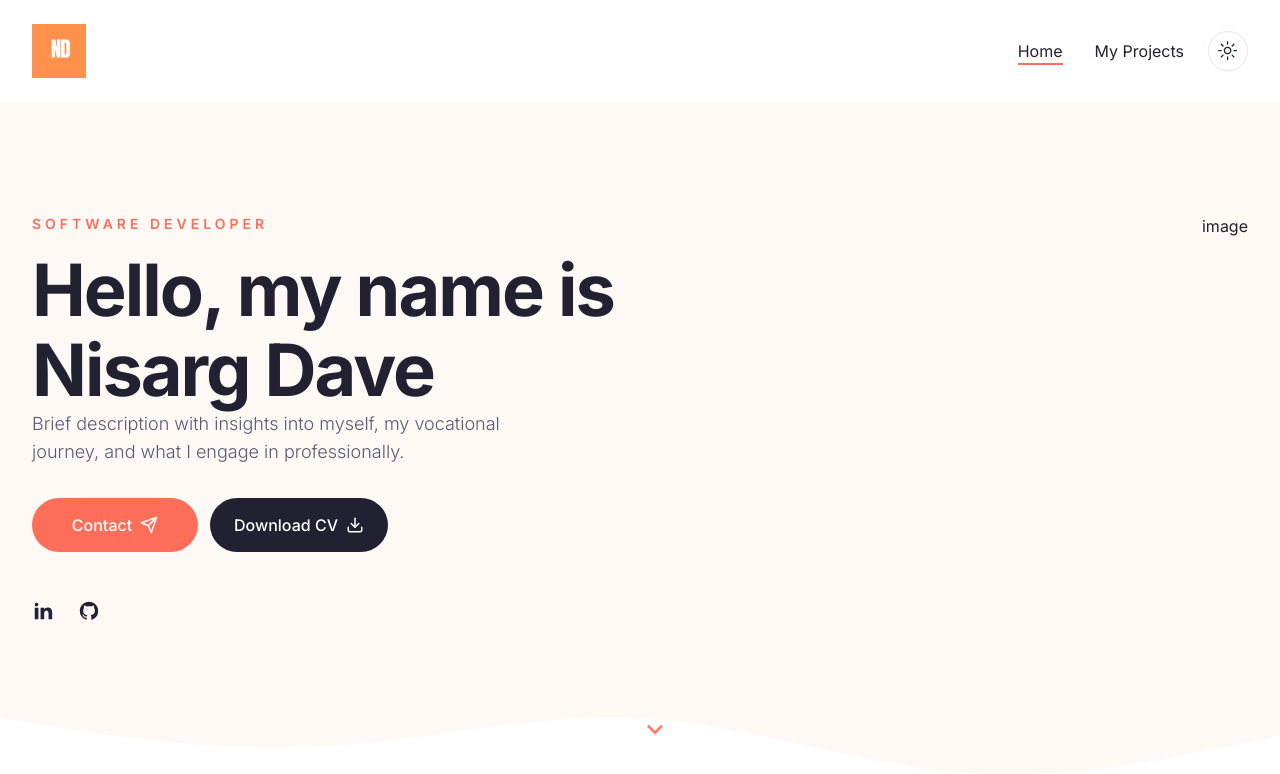
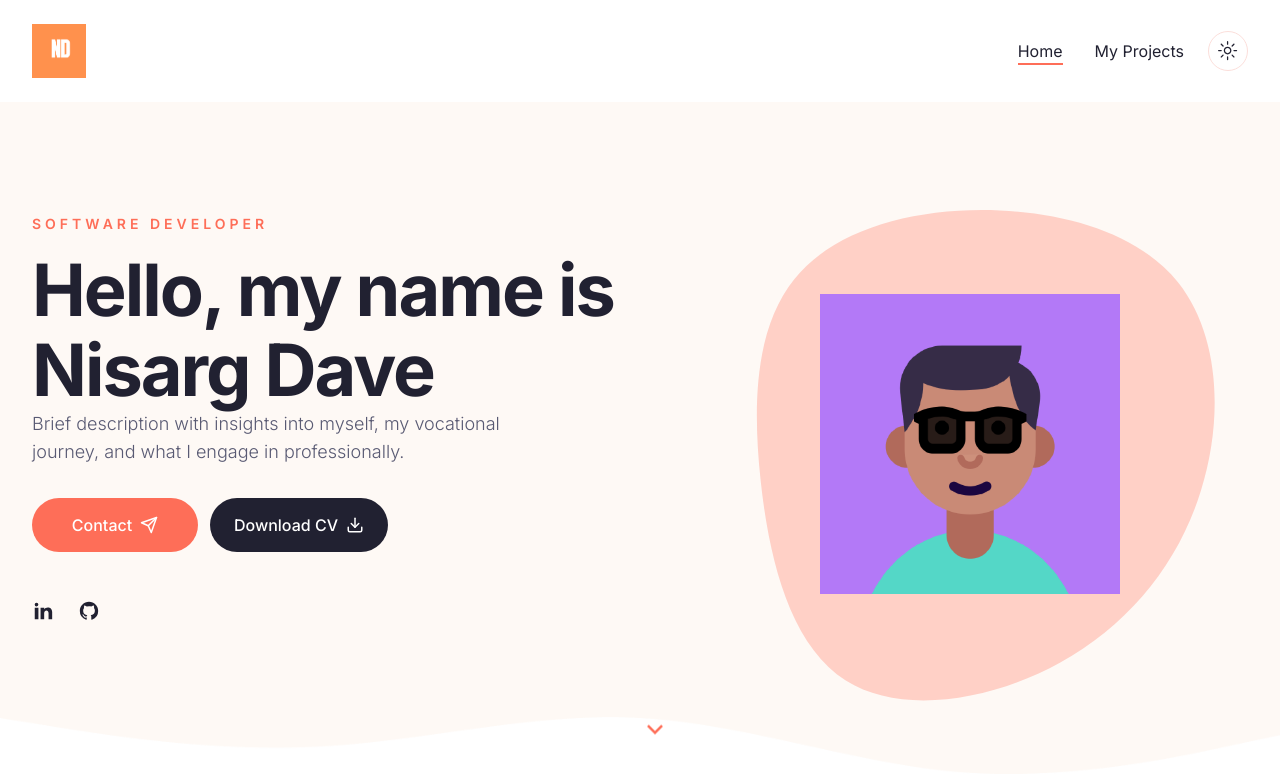
Before and after one commit to nisarg-dave/portfolio, a Next.js app: page / in a window 1280 px wide. Shown: the top 774 px of the page. Built offline with nearby package versions, Linux system fonts and the light colour scheme.

Commit message:
feat: created DevImg component

```diff
--- a/components/DevImg.tsx
+++ b/components/DevImg.tsx
@@ -1,7 +1,16 @@
-import React from "react";
+import Image from "next/image";
 
-function DevImg() {
-  return <div>DevImg</div>;
+interface DevImgProps {
+  containerStyles: string;
+  imgSrc: string;
+}
+
+function DevImg({ containerStyles, imgSrc }: DevImgProps) {
+  return (
+    <div className={`${containerStyles}`}>
+      <Image src={imgSrc} fill priority alt="" />
+    </div>
+  );
 }
 
 export default DevImg;
--- a/components/Hero.tsx
+++ b/components/Hero.tsx
@@ -44,7 +44,13 @@
             />
           </div>
           {/* Image */}
-          <div className="hidden xl:flex relative">image</div>
+          <div className="hidden xl:flex relative">
+            <div className="bg-hero_shape2_light dark:bg-hero_shape2_dark w-[500px] h-[500px] bg-no-repeat absolute -top-1 -right-2 right-"></div>
+            <DevImg
+              containerStyles="bg-hero_shape w-[300px] h-[300px] bg-no-repeat relative bg-bottom top-20 right-32"
+              imgSrc="/hero/developer.png"
+            />
+          </div>
         </div>
         {/* Icon */}
         <div className="hidden md:flex absolute left-2/4 bottom-44 xl:bottom-12 animate-bounce">
--- a/tailwind.config.js
+++ b/tailwind.config.js
@@ -76,6 +76,9 @@
       },
       backgroundImage: {
         hero: "url(/hero/hero-bg.png)",
+        hero_shape: "url(/hero/shape-1.svg)",
+        hero_shape2_light: "url(/hero/shape-2-light.svg)",
+        hero_shape2_dark: "url(/hero/shape-2-dark.svg)",
       },
     },
   },
```
Also changed, not shown: public/hero/developer.png.
